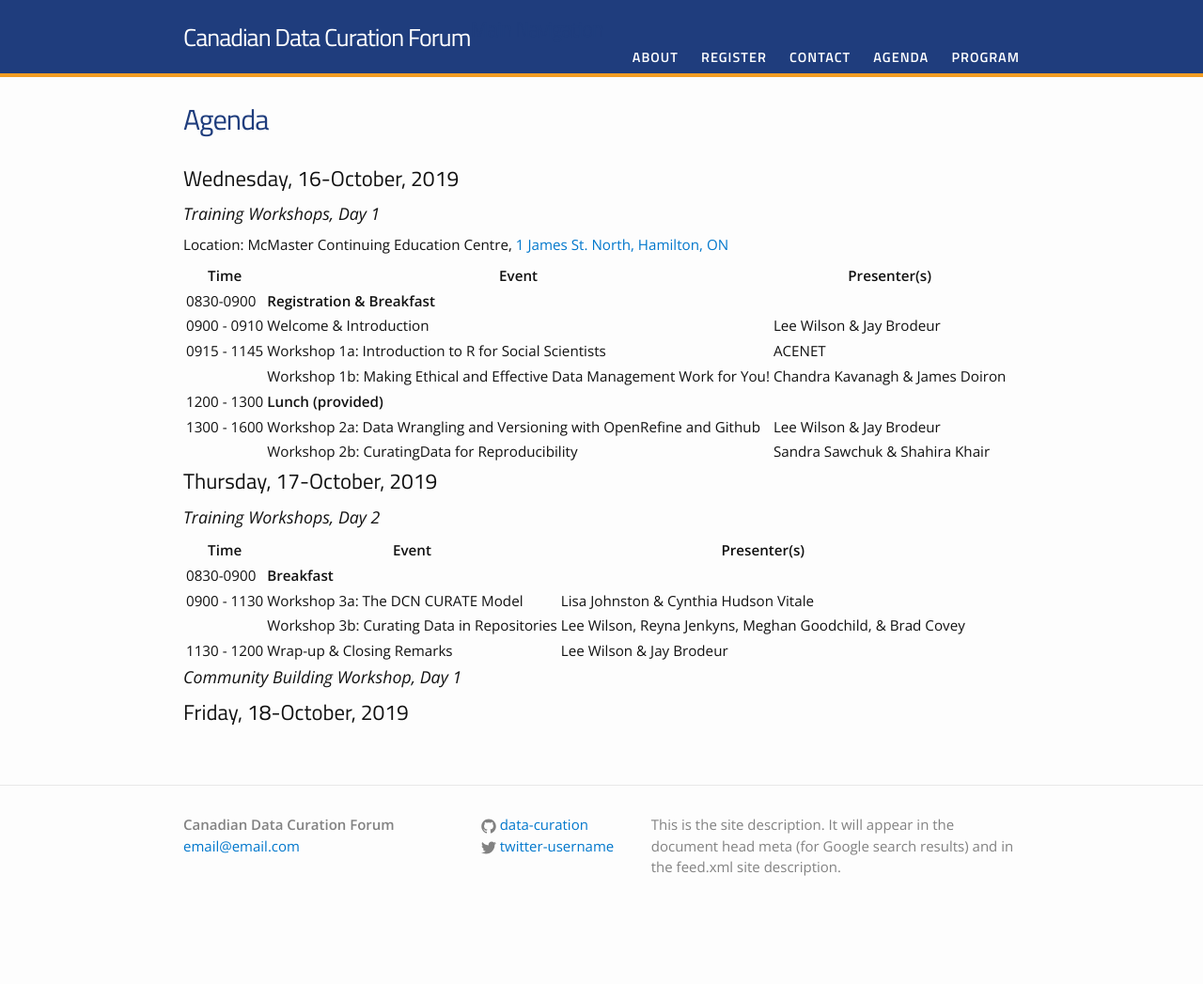
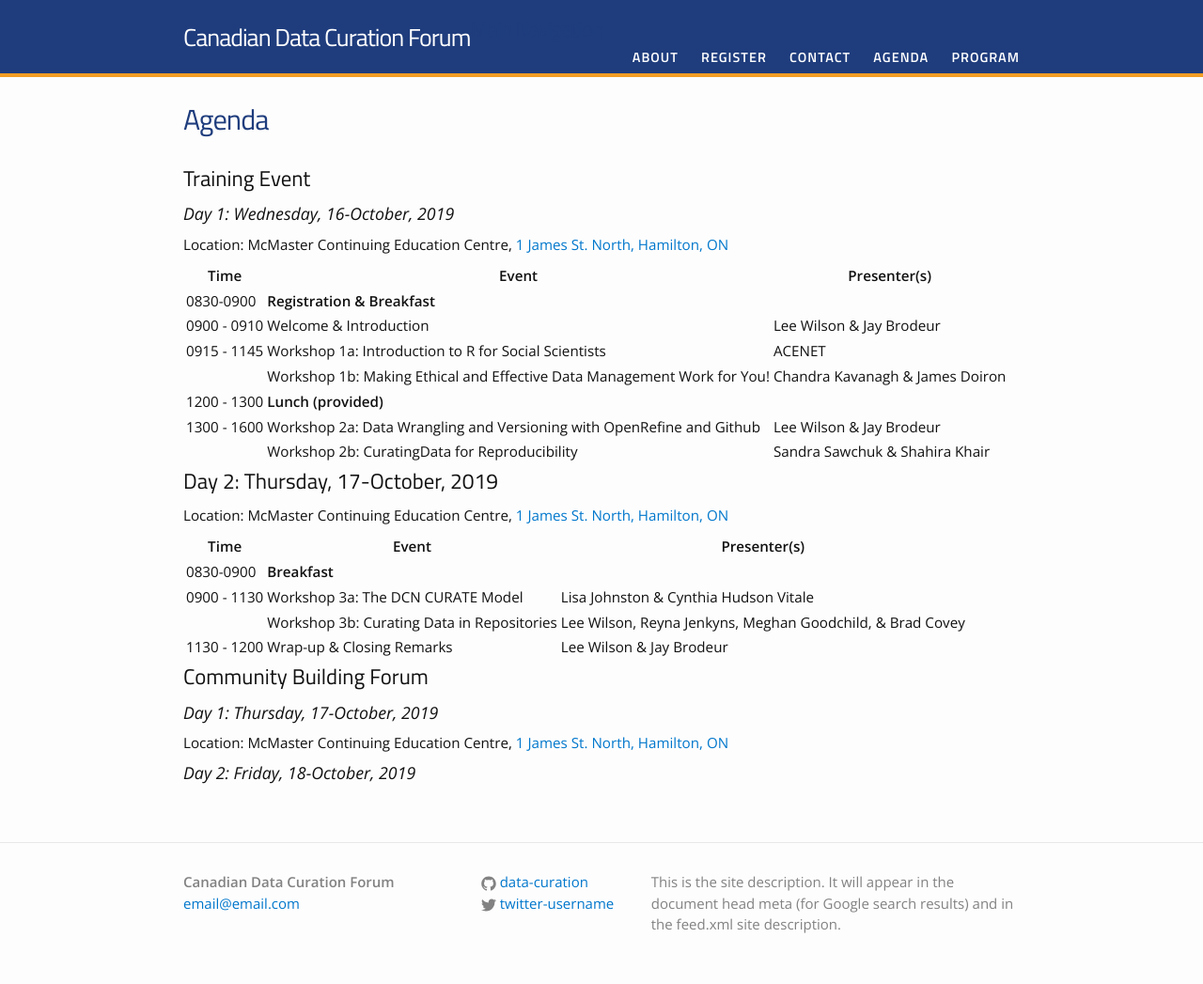
Before and after one commit to data-curation/data-curation.github.io, a Jekyll site: the page built from agenda.md, in a window 1280 px wide. Shown: the whole page at 94% size. Built offline with Jekyll 4.4.1, drawn with Linux system fonts in a browser that asks for light colours; before the commit the page ends 986 px from its top, so only the background shows below that.

Commit message:
Update agenda.md

```diff
--- a/agenda.md
+++ b/agenda.md
@@ -4,10 +4,8 @@ title: Agenda
 permalink: /agenda/
 ---
 
-
-
-## Wednesday, 16-October, 2019
-### Training Workshops, Day 1
+## Training Event
+### Day 1: Wednesday, 16-October, 2019
 Location: McMaster Continuing Education Centre, [1 James St. North, Hamilton, ON](https://goo.gl/maps/5kK3S6DEB4SJ8SYV8)
 
 <table>
@@ -55,8 +53,8 @@ Location: McMaster Continuing Education Centre, [1 James St. North, Hamilton, ON
   </tbody>
 </table>
 
-## Thursday, 17-October, 2019
-### Training Workshops, Day 2
+## Day 2: Thursday, 17-October, 2019
+Location: McMaster Continuing Education Centre, [1 James St. North, Hamilton, ON](https://goo.gl/maps/5kK3S6DEB4SJ8SYV8)
 <table>
   <thead>
     <tr>
@@ -87,10 +85,12 @@ Location: McMaster Continuing Education Centre, [1 James St. North, Hamilton, ON
     </tr>
   </tbody>
 </table>
-### Community Building Workshop, Day 1
 
+## Community Building Forum
+### Day 1: Thursday, 17-October, 2019
+Location: McMaster Continuing Education Centre, [1 James St. North, Hamilton, ON](https://goo.gl/maps/5kK3S6DEB4SJ8SYV8)
 
-## Friday, 18-October, 2019
+### Day 2: Friday, 18-October, 2019
 
 <!--
       <td><a href="../speakers#Brodeur">Jason Brodeur</a> &amp <a href="../speakers#Homuth">Christine Homuth</a>, McMaster University</td>
```
